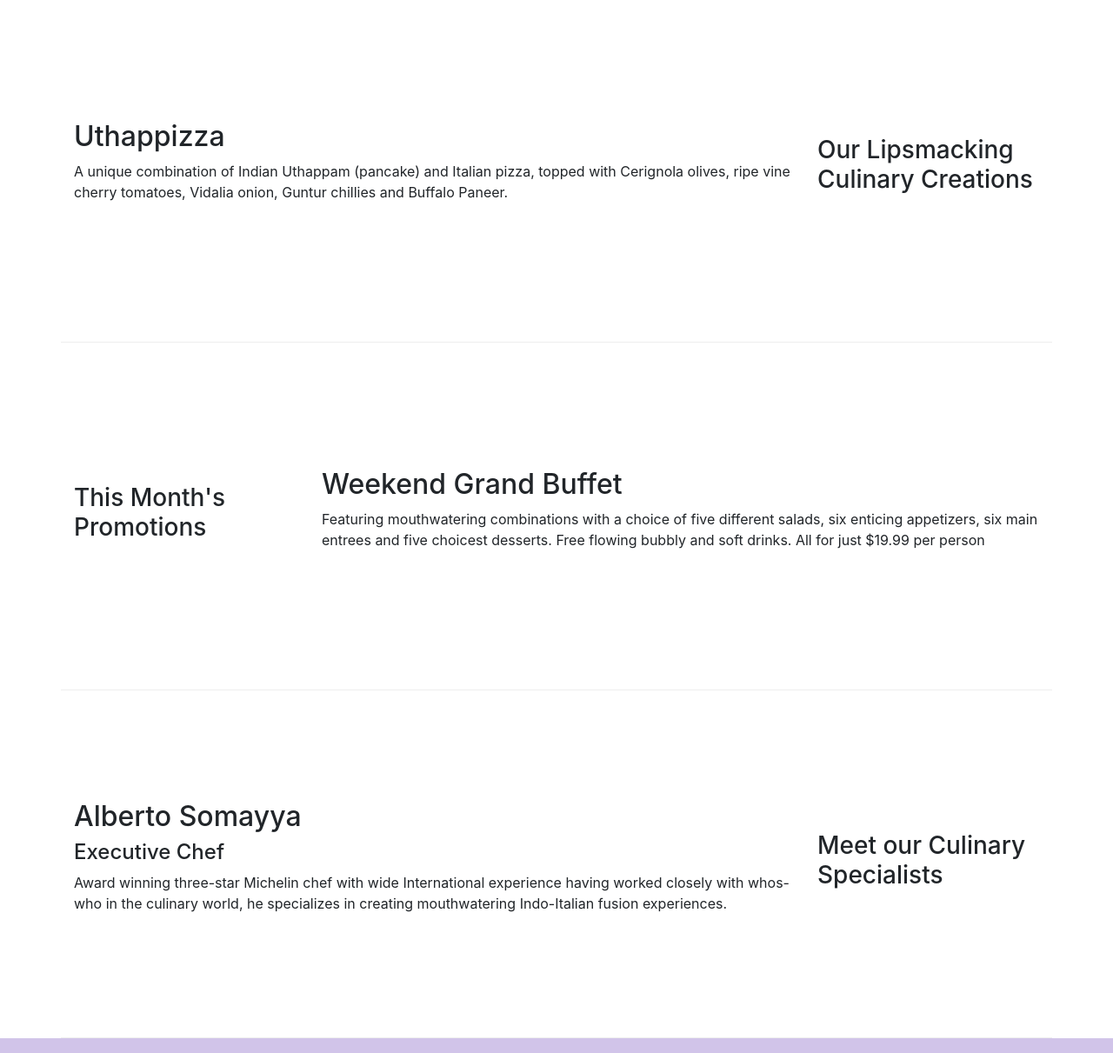
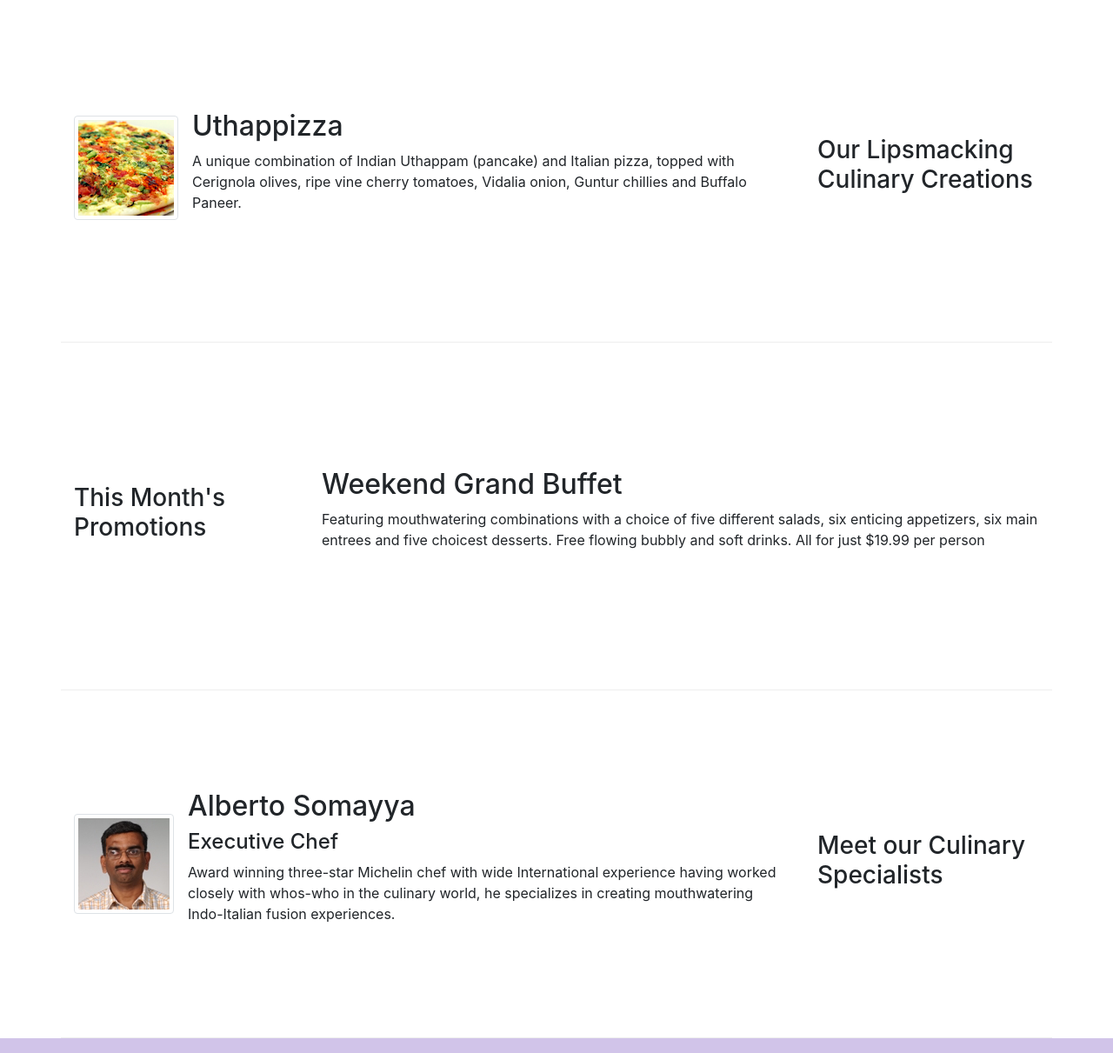
Before and after one commit to ziadhegazi/Bootstrap, a website: page index.html in a window 1280 px wide. Shown: the part 340-1551 px from the top of the page at 87% size. Drawn offline with nearby package versions, Linux system fonts and the light colour scheme.

Commit message:
Images and media

```diff
--- a/index.html
+++ b/index.html
@@ -21,13 +21,13 @@
             <button class=" navbar-toggler" type="button" data-toggle="collapse" data-target="#Navbar">
                 <span class="navbar-toggler-icon"></span>
             </button>
-            <a href="#" class="navbar-brand mr-auto">Ristorante Con Fusion</a>
+            <a href="#" class="navbar-brand mr-auto"><img src="img/logo.png" height="30" width="41" alt="Logo"></a>
             <div class="collapse navbar-collapse" id="Navbar">
                 <ul class="navbar-nav mr-auto">
-                    <li class="nav-item active"><a href="#" class="nav-link"><span class="fa fa-home fa-lg"></span>Home</a></li>
+                    <li class="nav-item active"><a href="#" class="nav-link"><span class="fa fa-home fa-lg"></span> Home</a></li>
                     <li class="nav-item"><a href="aboutus.html" class="nav-link"><span class="fa fa-info fa-lg"></span> About</a></li>
-                    <li class="nav-item"><a href="#" class="nav-link"><span class="fa fa-list fa-lg"></span>Menu</a></li>
-                    <li class="nav-item"><a href="contactus.html" class="nav-link"><span class="fa fa-address-card fa-lg"></span>Contact</a></li>
+                    <li class="nav-item"><a href="#" class="nav-link"><span class="fa fa-list fa-lg"></span> Menu</a></li>
+                    <li class="nav-item"><a href="contactus.html" class="nav-link"><span class="fa fa-address-card fa-lg"></span> Contact</a></li>
                 </ul>
             </div>
         </div>
@@ -39,7 +39,8 @@
                     <h1>Ristorante con Fusion</h1>
                     <p>We take inspiration from the World's best cuisines, and create a unique fusion experience. Our lipsmacking creations will tickle your culinary senses!</p>
                 </div>
-                <div class="col-12 col-sm">
+                <div class="col-12 col-sm align-self-center">
+                    <img src="img/logo.png" alt="Logo" class="img-fluid">
                 </div>
             </div>
         </div>
@@ -51,9 +52,14 @@
                 <h3>Our Lipsmacking Culinary Creations</h3>
             </div>
             <div class="col col-sm order-sm-first col-md">
-                <h2>Uthappizza</h2>
-                <p>A unique combination of Indian Uthappam (pancake) and Italian pizza, topped with Cerignola olives, ripe vine cherry tomatoes, Vidalia onion, Guntur chillies and Buffalo Paneer.</p>
-            </div>
+                <div class="media">
+                    <img src="img/uthappizza.png" alt="Ulthappizza" class="d-flex mr-3 img-thumbnail align-self-center">
+                    <div class="media-body">
+                        <h2 class="mt-0">Uthappizza</h2>
+                        <p class = "d-none d-sm-block">A unique combination of Indian Uthappam (pancake) and Italian pizza, topped with Cerignola olives, ripe vine cherry tomatoes, Vidalia onion, Guntur chillies and Buffalo Paneer.</p>
+                    </div>
+                </div>
+                </div>
         </div>
 
 
@@ -63,7 +69,7 @@
             </div>
             <div class="col col-sm col-md">
                 <h2>Weekend Grand Buffet</h2>
-                <p>Featuring mouthwatering combinations with a choice of five different salads, six enticing appetizers, six main entrees and five choicest desserts. Free flowing bubbly and soft drinks. All for just $19.99 per person </p>
+                <p class = "d-none d-sm-block">Featuring mouthwatering combinations with a choice of five different salads, six enticing appetizers, six main entrees and five choicest desserts. Free flowing bubbly and soft drinks. All for just $19.99 per person </p>
             </div>
         </div>
 
@@ -72,10 +78,15 @@
                 <h3>Meet our Culinary Specialists</h3>
             </div>
             <div class="col col-sm order-sm-first col-md">
-                <h2>Alberto Somayya</h2>
-                <h4>Executive Chef</h4>
-                <p>Award winning three-star Michelin chef with wide International experience having worked closely with whos-who in the culinary world, he specializes in creating mouthwatering Indo-Italian fusion experiences. </p>
-            </div>
+                <div class="media">
+                    <img src="img/alberto.png" alt="alberto" class="d-flex mr-3 img-thumbnail align-self-center">
+                    <div class="media-body">
+                        <h2 class="mt-0">Alberto Somayya</h2>
+                        <h4>Executive Chef</h4>
+                        <p class = "d-none d-sm-block">Award winning three-star Michelin chef with wide International experience having worked closely with whos-who in the culinary world, he specializes in creating mouthwatering Indo-Italian fusion experiences. </p>
+                    </div>
+                </div>
+                </div>
         </div>
     </div>
 
```
Also changed, not shown: aboutus.html (+4 -4 lines), contactus.html (+1 -1 lines), img/alberto.png (added), img/buffet.png (added), img/logo.png (added), img/uthappizza.png (added), 1 other file.
